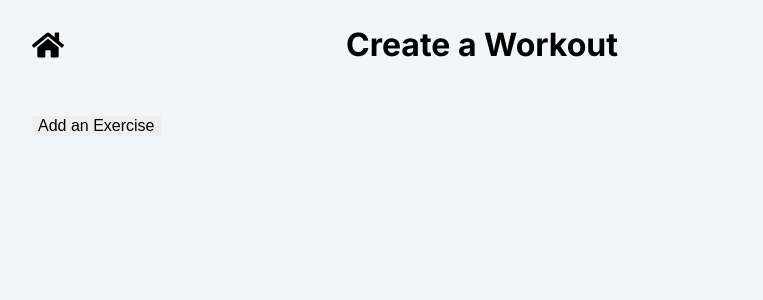
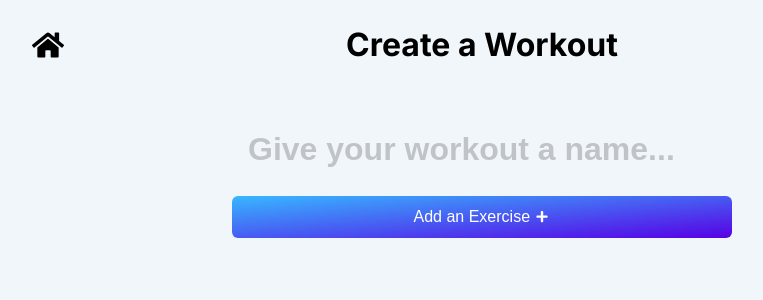
Before and after one commit to phidalgodiblasio/Flex, a React (Create React App) app in the folder frontend/flex/: page /create-workout in a window 1280 px wide. Shown: the top 300 px of the page, without its empty margins (158-921 px from the left). Built offline with nearby package versions, Linux system fonts and the light colour scheme.

Commit message:
Most styling done for create workout page

```diff
--- a/frontend/flex/src/js/CreateWorkout.js
+++ b/frontend/flex/src/js/CreateWorkout.js
@@ -6,6 +6,7 @@ import PageHeader from './PageHeader';
 import CreateWorkoutExercise from './CreateWorkoutExercise';
 
 export default class CreateWorkout extends Component {
+  // use this to make sure every list item that's getting rendered will have its own unique ID that maintains across re-renders
   universalKey = 0;
 
   constructor(props) {
@@ -13,6 +14,7 @@ export default class CreateWorkout extends Component {
 
     // TODO: Pull exercises in as a prop (idk why i was struggling with this)
     this.state = {
+      workoutName: "",
       exercises: []
     }
   }
@@ -150,6 +152,12 @@ export default class CreateWorkout extends Component {
     })
   }
 
+  handleWorkoutNameChange(name) {
+    this.setState({
+      workoutName: name
+    })
+  }
+
   render() {
     // Yeah i know i hate that im passing in all these functions but idk how else to do this
     // I have to maintain the state in this parent object, otherwise I can't have a dynamic list of exercises with changing state
@@ -182,11 +190,10 @@ export default class CreateWorkout extends Component {
     return (
       <>
         <PageHeader title="Create a Workout" />
-        <div className="container">
+        <div className="container" id={styles.workoutContainer}>
+          <input className={styles.noBackgroundInput} placeholder="Give your workout a name..." value={this.state.workoutName} onChange={(e) => this.handleWorkoutNameChange(e.target.value)} />
           {exercisesRender}
-          <button onClick={() => this.addExercise()}>
-            Add an Exercise
-          </button>
+          <button className="primary-button" onClick={() => this.addExercise()}>Add an Exercise <FaPlus /></button>
         </div>
       </>
     )
--- a/frontend/flex/src/js/CreateWorkoutExercise.js
+++ b/frontend/flex/src/js/CreateWorkoutExercise.js
@@ -4,35 +4,39 @@ import { FaPlus, FaTrash } from 'react-icons/fa'
 
 export default function CreateWorkoutExercise({id, name, sets, handleNameChange, addSet, removeSet, handleWeightChange, handleRepsChange, deleteExercise}) {
   let setRender = sets.map((set, index) => {
-    let deleteButtonRender = sets.length === 1 ? null : <button onClick={() => removeSet(id, set.id)}><FaTrash /></button>
+    let deleteButtonRender = sets.length === 1 ? (
+      null
+    ) : (
+      <td className={styles.deleteSetButton}>
+        <button className="transparent-button" onClick={() => removeSet(id, set.id)}><FaTrash /></button>
+      </td>
+    )
     return (
       <tr key={set.id}>
         <td>{index + 1}</td>
-        <td><input type="number" value={set.weight} onChange={(e) => handleWeightChange(id, set.id, e.target.value)} /></td>
-        <td><input type="number" value={set.reps} onChange={(e) => handleRepsChange(id, set.id, e.target.value)} /></td>
-        <td>
-          {deleteButtonRender}
-        </td>
+        <td><input className={styles.exerciseDataInput} type="number" value={set.weight} onChange={(e) => handleWeightChange(id, set.id, e.target.value)} /></td>
+        <td><input className={styles.exerciseDataInput} type="number" value={set.reps} onChange={(e) => handleRepsChange(id, set.id, e.target.value)} /></td>
+        {deleteButtonRender}
       </tr>
     )
   })
 
   return (
-    <div className="large-padding">
-      <div>
-        <h3><input placeholder="Give this exercise a name..." value={name} onChange={(e) => handleNameChange(id, e.target.value)} /></h3>
-        <button onClick={() => deleteExercise(id)}><FaTrash /></button>
-      </div>
-      <table>
+    <div className={`large-padding ${styles.exerciseWrapper}`}>
+      <header className="spaced-apart">
+        <input className={`${styles.nameInput} ${styles.noBackgroundInput}`} placeholder="Give this exercise a name..." value={name} onChange={(e) => handleNameChange(id, e.target.value)} />
+        <button className="transparent-button" onClick={() => deleteExercise(id)}><FaTrash /></button>
+      </header>
+      <table className={styles.exerciseTable}>
+        <thead>
+          <th>Set</th>
+          <th>Weight</th>
+          <th>Reps</th>
+        </thead>
         <tbody>
-          <tr>
-            <th>Set</th>
-            <th>Weight</th>
-            <th>Reps</th>
-          </tr>
           {setRender}
           <tr>
-            <td><button onClick={() => addSet(id)}><FaPlus /> Add A Set</button></td>
+            <td colSpan={sets.length === 1 ? 3 : 4 /* Match number of columns in table */}><button className={`secondary-button ${styles.addSetButton}`} onClick={() => addSet(id)}><span>Add A Set <FaPlus /></span></button></td>
           </tr>
         </tbody>
       </table>
--- a/frontend/flex/src/style/CreateWorkout.module.css
+++ b/frontend/flex/src/style/CreateWorkout.module.css
@@ -0,0 +1,128 @@
+.noBackgroundInput {
+  background: none;
+  border: none;
+  outline: none;
+  border-radius: var(--rounded-border);
+  padding: 0.5em;
+}
+
+.noBackgroundInput::placeholder {
+  color: #0003;
+}
+
+.noBackgroundInput:hover {
+  background: #0000000a;
+}
+
+.noBackgroundInput:focus {
+  background: #00000011;
+}
+
+#workoutContainer {
+  min-width: 350px;
+  max-width: 550px;
+}
+
+#workoutContainer > input {
+  width: 100%;
+  font-size: var(--large-text);
+  font-weight: bold;
+  border-radius: 12px;
+  margin-bottom: 12px;
+}
+
+#workoutContainer > button {
+  width: 100%;
+  padding: 12px;
+}
+
+.exerciseWrapper {
+  background: white;
+  border-radius: 12px;
+  margin-bottom: 12px;
+}
+
+.exerciseWrapper > header {
+  margin-bottom: 25px;
+}
+
+.exerciseWrapper > header > button {
+  font-size: var(--semi-large-text);
+  padding: 0.5em;
+  line-height: 0.5em;
+}
+
+.nameInput {
+  font-size: var(--semi-large-text);
+  font-weight: bold;
+  flex-grow: 1;
+  margin-right: 12px;
+}
+
+.addSetButton {
+  display: block;
+  margin: auto;
+}
+
+.exerciseTable {
+  width: 100%;
+  table-layout: fixed;
+  border-spacing: 0;
+  text-align: center;
+}
+
+.exerciseTable td, .exerciseTable th {
+  padding: 12px;
+}
+
+.exerciseTable td:last-of-type {
+  border-radius: 0 var(--rounded-border) var(--rounded-border) 0;
+}
+
+.exerciseTable td:first-of-type {
+  border-radius: var(--rounded-border) 0 0 var(--rounded-border);
+}
+
+.exerciseTable tr input {
+  width: 100%;
+  text-align: center;
+}
+
+.exerciseDataInput {
+  background: none;
+  padding: 12px;
+  border: 1px solid transparent;
+  border-radius: var(--rounded-border);
+  outline: none;
+  transition: 0.2s ease-out;
+}
+
+.exerciseDataInput:hover {
+  background-color: rgba(var(--secondary-rgb), 0.07);
+}
+
+.exerciseDataInput:focus {
+  background-color: rgba(var(--secondary-rgb), 0.07);
+  border-color: var(--secondary-color);
+}
+
+.exerciseTable tr:nth-of-type(odd):not(:last-of-type) {
+  background-color:var(--secondary-light);
+}
+
+.exerciseTable colgroup {
+  width: 40px;
+}
+
+.deleteSetButton {
+  text-align: right;
+}
+
+.deleteSetButton button {
+  padding: 12px;
+  line-height: 0.5em;
+}
+
+.deleteSetButton button svg {
+  fill: var(--secondary-color);
+}
--- a/frontend/flex/src/style/index.css
+++ b/frontend/flex/src/style/index.css
@@ -132,6 +132,7 @@ button svg {
 }
 
 .transparent-button {
+  border-radius: var(--rounded-border);
   background: none;
 }
 
@@ -154,8 +155,12 @@ button svg {
   box-shadow:inset 2px 2px 8px #fff5;
 }
 
-.primary-button:focus {
+.primary-button:active {
   box-shadow:inset 2px 2px 8px #0005;
+}
+
+.primary-button svg {
+  transform: translate(0, .075em);
 }
 
 .secondary-button {
```
